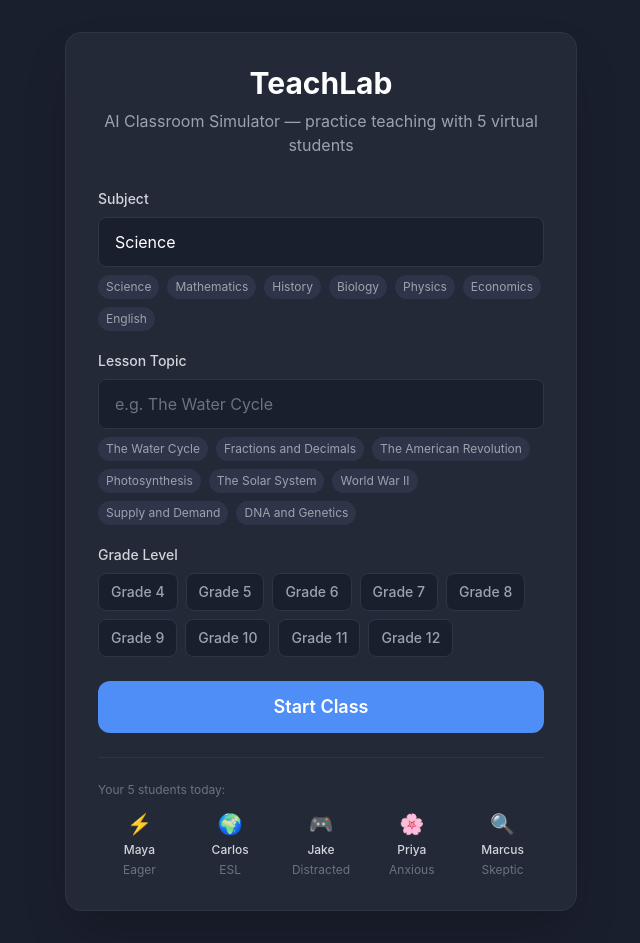
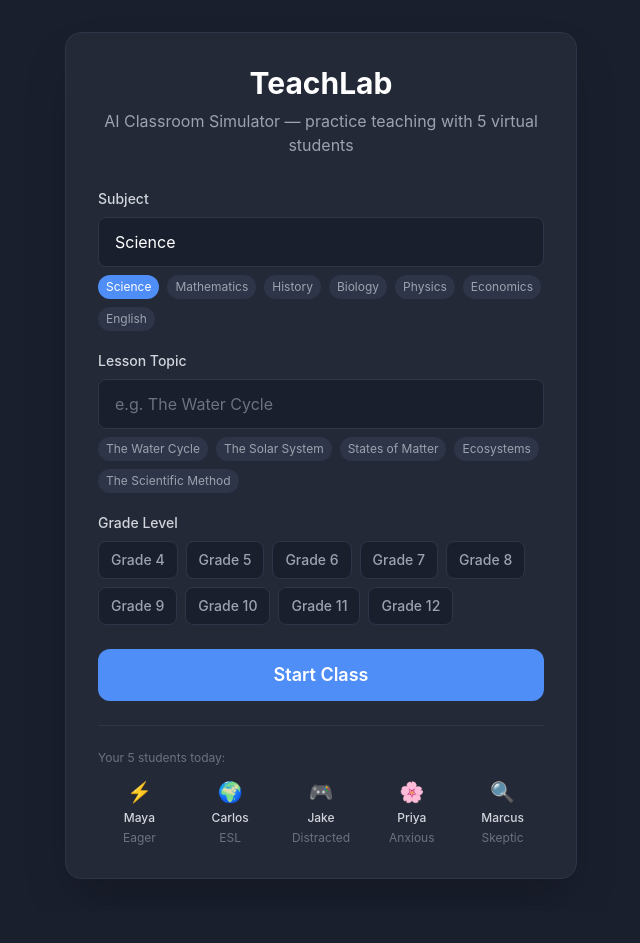
Before and after one commit to Hackathlon-Budapest/codebase, a React (Vite) app in the folder frontend/: page / in a window 1280 px wide. Both pictures are taken after a click on the button "Science". Shown: the whole page, without its empty margins (319-959 px from the left). After the commit the page ends 911 px from the top, so only its background shows below. Built offline with nearby package versions, Linux system fonts and the light colour scheme; no server answers.

Commit message:
subject-topic fix

```diff
--- a/frontend/src/components/TeacherControls/SessionSetup.tsx
+++ b/frontend/src/components/TeacherControls/SessionSetup.tsx
@@ -8,26 +8,29 @@ const GRADE_OPTIONS = [
   'Grade 10', 'Grade 11', 'Grade 12',
 ]
 
-const TOPIC_SUGGESTIONS = [
-  'The Water Cycle',
-  'Fractions and Decimals',
-  'The American Revolution',
-  'Photosynthesis',
-  'The Solar System',
-  'World War II',
-  'Supply and Demand',
-  'DNA and Genetics',
-]
+const TOPICS_BY_SUBJECT: Record<string, string[]> = {
+  Science:     ['The Water Cycle', 'The Solar System', 'States of Matter', 'Ecosystems', 'The Scientific Method'],
+  Mathematics: ['Fractions and Decimals', 'Algebra Basics', 'Geometry and Shapes', 'Probability', 'Linear Equations'],
+  History:     ['The American Revolution', 'World War II', 'Ancient Rome', 'The Renaissance', 'The Cold War'],
+  Biology:     ['DNA and Genetics', 'Photosynthesis', 'Cell Division', 'Evolution', 'The Human Body'],
+  Physics:     ["Newton's Laws of Motion", 'Electricity and Circuits', 'Waves and Sound', 'Gravity', 'Energy and Work'],
+  Economics:   ['Supply and Demand', 'Inflation and Deflation', 'Markets and Competition', 'GDP and Growth', 'Money and Banking'],
+  English:     ['Shakespeare and Drama', 'Essay Writing', 'Poetry Analysis', 'Grammar and Punctuation', 'Novel Study'],
+}
 
-const SUBJECT_SUGGESTIONS = [
-  'Science', 'Mathematics', 'History',
-  'Biology', 'Physics', 'Economics', 'English',
-]
+const SUBJECT_SUGGESTIONS = Object.keys(TOPICS_BY_SUBJECT)
 
 export function SessionSetup() {
   const { topic, grade_level, subject, setTopic, setGradeLevel, setSubject, startSession } = useSessionStore()
   const [error, setError] = useState<string | null>(null)
   const [isLoading, setIsLoading] = useState(false)
+
+  const topicSuggestions = TOPICS_BY_SUBJECT[subject] ?? []
+
+  const handleSubjectSelect = (s: string) => {
+    setSubject(s)
+    setTopic('')
+  }
 
   const handleStart = async () => {
     if (!topic.trim() || !grade_level) {
@@ -91,8 +94,12 @@ export function SessionSetup() {
             {SUBJECT_SUGGESTIONS.map((s) => (
               <button
                 key={s}
-                onClick={() => setSubject(s)}
-                className="text-xs px-2 py-1 rounded-full bg-classroom-border text-gray-400 hover:text-white hover:bg-classroom-accent transition-colors"
+                onClick={() => handleSubjectSelect(s)}
+                className={`text-xs px-2 py-1 rounded-full transition-colors ${
+                  subject === s
+                    ? 'bg-classroom-accent text-white'
+                    : 'bg-classroom-border text-gray-400 hover:text-white hover:bg-classroom-accent'
+                }`}
               >
                 {s}
               </button>
@@ -112,17 +119,23 @@ export function SessionSetup() {
             placeholder="e.g. The Water Cycle"
             className="w-full bg-classroom-bg border border-classroom-border rounded-lg px-4 py-3 text-white placeholder-gray-500 focus:outline-none focus:border-classroom-accent transition-colors"
           />
+          {topicSuggestions.length > 0 && (
             <div className="flex flex-wrap gap-2 mt-2">
-            {TOPIC_SUGGESTIONS.map((s) => (
+              {topicSuggestions.map((s) => (
                 <button
                   key={s}
                   onClick={() => setTopic(s)}
-                className="text-xs px-2 py-1 rounded-full bg-classroom-border text-gray-400 hover:text-white hover:bg-classroom-accent transition-colors"
+                  className={`text-xs px-2 py-1 rounded-full transition-colors ${
+                    topic === s
+                      ? 'bg-classroom-accent text-white'
+                      : 'bg-classroom-border text-gray-400 hover:text-white hover:bg-classroom-accent'
+                  }`}
                 >
                   {s}
                 </button>
               ))}
             </div>
+          )}
         </div>
 
         {/* Grade level */}
```
Lines whose indentation alone changed are shown as unchanged.
